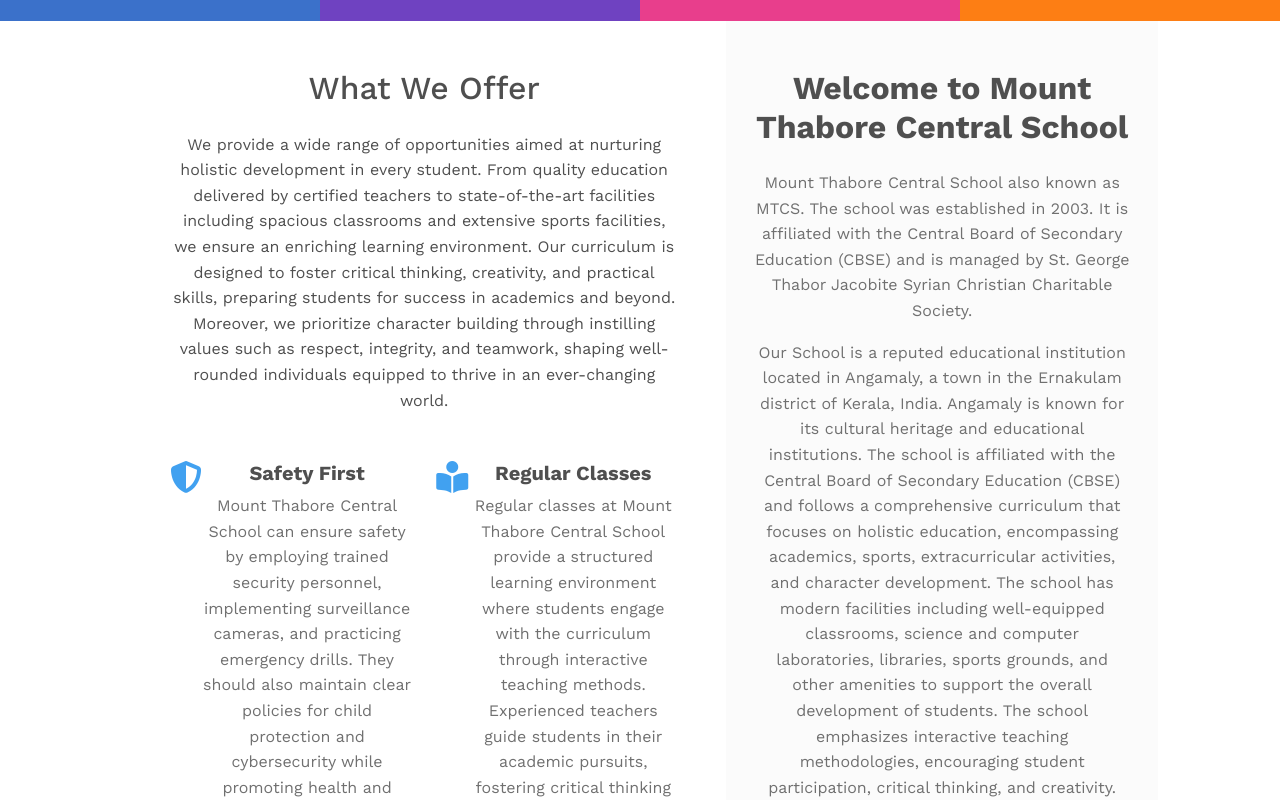
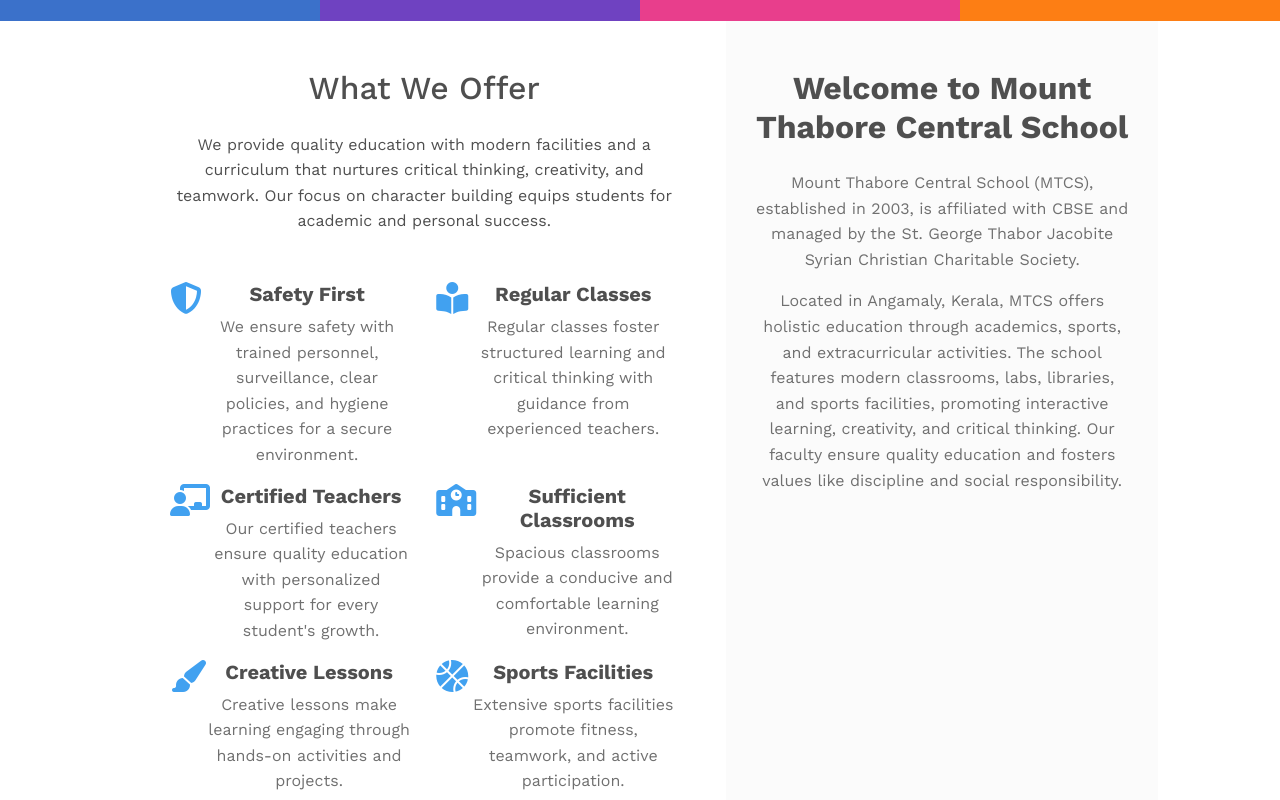
Before and after one commit to vidyajobin/MTCS-School, a React (Create React App) app: page / in a window 1280 px wide. Shown: the part 1140-1940 px from the top of the page. Built offline with nearby package versions, Linux system fonts and the light colour scheme.

Commit message:
vertical layout for services section for tablet devices. need to check certification centering

```diff
--- a/src/App.css
+++ b/src/App.css
@@ -404,6 +404,24 @@
   color: #fff; /* Paragraph text color */
 }
 
+.media-body {
+  padding: 20px;
+  margin: 0 auto;
+  text-align: center;
+}
+
+
+
+
+
+@media (max-width: 768px) {
+  .ftco-services .no-gutters > .col-md-3 {
+    flex: 0 0 100%;
+    max-width: 100%;
+  }
+}
+
+
 
 /* //////////////////////// FOOTER ////////////////////// */
 
--- a/src/pages/About.js
+++ b/src/pages/About.js
@@ -1,15 +1,15 @@
-import React from 'react'
+import React from 'react';
 import { Container, Row, Col } from "react-bootstrap";
-import BreadCrumb from '../components/BreadCrumb'
+import BreadCrumb from '../components/BreadCrumb';
 import Footer from '../components/Footer';
 
-const About = ({show=true}) => {
+const About = ({ show = true }) => {
   return (
     <>
-    {show && <BreadCrumb pagename={'About Us'} />}
-    <section className="ftco-section ftco-no-pt ftc-no-pb">
+      {show && <BreadCrumb pagename={'About Us'} />}
+      <section className="ftco-section ftco-no-pt ftc-no-pb">
         <Container>
-          <Row style={{ marginLeft: '40px', marginRight: '40px',fontSize: '1rem' }} >
+          <Row style={{ marginLeft: '40px', marginRight: '40px', fontSize: '1rem' }}>
             <Col
               md={5}
               className="order-md-last wrap-about py-5 wrap-about bg-light px-1"
@@ -19,65 +19,40 @@
                   Welcome to Mount Thabore Central School
                 </h2>
                 <p>
-                  Mount Thabore Central School also known as MTCS. The school
-                  was established in 2003. It is affiliated with the Central
-                  Board of Secondary Education (CBSE) and is managed by St.
-                  George Thabor Jacobite Syrian Christian Charitable Society.
+                  Mount Thabore Central School (MTCS), established in 2003, is
+                  affiliated with CBSE and managed by the St. George Thabor
+                  Jacobite Syrian Christian Charitable Society.
                 </p>
                 <p>
-                  Our School is a reputed educational
-                  institution located in Angamaly, a town in the Ernakulam
-                  district of Kerala, India. Angamaly is known
-                  for its cultural heritage and educational institutions. The
-                  school is affiliated with the Central Board of Secondary Education (CBSE) and follows a comprehensive curriculum that focuses on holistic education, encompassing academics, sports, extracurricular
-                  activities, and character development. The school has modern facilities including well-equipped classrooms,
-                  science and computer laboratories, libraries, sports grounds,
-                  and other amenities to support the overall development of
-                  students. The school emphasizes interactive teaching
-                  methodologies, encouraging student participation, critical
-                  thinking, and creativity. Mount Thabore Central School offers a variety of extracurricular activities such
-                  as sports, cultural events, arts, and literary activities to
-                  ensure the holistic development of students. The school has qualified and experienced faculty members who
-                  are dedicated to providing quality education and guidance to
-                  the students. The school promotes values such as
-                  discipline, integrity, compassion, and social responsibility
-                  among its students. Overall, Mount Thabore Central School is a prominent educational institution in Angamaly, known
-                  for its academic excellence, holistic approach to education,
-                  and focus on overall student development.
+                  Located in Angamaly, Kerala, MTCS offers holistic education
+                  through academics, sports, and extracurricular activities. The
+                  school features modern classrooms, labs, libraries, and sports
+                  facilities, promoting interactive learning, creativity, and
+                  critical thinking. Our faculty ensure quality education and
+                  fosters values like discipline and social responsibility.
                 </p>
               </div>
             </Col>
-            <Col md={7} className="wrap-about py-5  p-5 pr-md-4 ftco-animate" >
+            <Col md={7} className="wrap-about py-5 p-5 pr-md-4 ftco-animate">
               <h2 className="mb-4">What We Offer</h2>
               <p>
-                We provide a wide range of opportunities aimed at nurturing
-                holistic development in every student. From quality education
-                delivered by certified teachers to state-of-the-art facilities
-                including spacious classrooms and extensive sports facilities,
-                we ensure an enriching learning environment. Our curriculum is
-                designed to foster critical thinking, creativity, and practical
-                skills, preparing students for success in academics and beyond.
-                Moreover, we prioritize character building through instilling
-                values such as respect, integrity, and teamwork, shaping
-                well-rounded individuals equipped to thrive in an ever-changing
-                world.
+                We provide quality education with modern facilities and a
+                curriculum that nurtures critical thinking, creativity, and
+                teamwork. Our focus on character building equips students for
+                academic and personal success.
               </p>
               <Row className="mt-5">
                 <Col lg={6}>
                   <div className="services-2 d-flex">
                     <div className="icon-container-about">
-                      {/* Icon for "Safety First" */}
                       <i className="fas fa-shield-alt" style={{ fontSize: '2rem', color: '#41A1F0' }}></i>
                     </div>
                     <div className="text">
                       <h3>Safety First</h3>
                       <p>
-                        Mount Thabore Central School can ensure safety by
-                        employing trained security personnel, implementing
-                        surveillance cameras, and practicing emergency drills.
-                        They should also maintain clear policies for child
-                        protection and cybersecurity while promoting health and
-                        hygiene practices among students and staff.
+                        We ensure safety with trained personnel, surveillance,
+                        clear policies, and hygiene practices for a secure
+                        environment.
                       </p>
                     </div>
                   </div>
@@ -85,18 +60,13 @@
                 <Col lg={6}>
                   <div className="services-2 d-flex">
                     <div className="icon-container-about">
-                      {/* Icon for "Regular Classes" */}
                       <i className="fas fa-book-reader" style={{ fontSize: '2rem', color: '#41A1F0' }}></i>
                     </div>
                     <div className="text">
                       <h3>Regular Classes</h3>
                       <p>
-                        Regular classes at Mount Thabore Central School provide
-                        a structured learning environment where students engage
-                        with the curriculum through interactive teaching
-                        methods. Experienced teachers guide students in their
-                        academic pursuits, fostering critical thinking skills
-                        and academic excellence.
+                        Regular classes foster structured learning and critical
+                        thinking with guidance from experienced teachers.
                       </p>
                     </div>
                   </div>
@@ -104,19 +74,13 @@
                 <Col lg={6}>
                   <div className="services-2 d-flex">
                     <div className="icon-container-about">
-                      {/* Icon for "Certified Teachers" */}
                       <i className="fas fa-chalkboard-teacher" style={{ fontSize: '2rem', color: '#41A1F0' }}></i>
                     </div>
                     <div className="text">
                       <h3>Certified Teachers</h3>
                       <p>
-                      Certified teachers at Mount Thabore Central School are
-                      qualified professionals who have undergone rigorous
-                      training and have obtained relevant teaching credentials
-                      from accredited institutions. They bring expertise and
-                      dedication to their roles, ensuring high-quality education
-                      and personalized support for students' academic and
-                      personal development.
+                        Our certified teachers ensure quality education with
+                        personalized support for every student's growth.
                       </p>
                     </div>
                   </div>
@@ -124,18 +88,13 @@
                 <Col lg={6}>
                   <div className="services-2 d-flex">
                     <div className="icon-container-about">
-                      {/* Icon for "Sufficient Classrooms" */}
                       <i className="fas fa-school" style={{ fontSize: '2rem', color: '#41A1F0' }}></i>
                     </div>
                     <div className="text">
                       <h3>Sufficient Classrooms</h3>
                       <p>
-                      Mount Thabore Central School is equipped with sufficient
-                      classroom space, ensuring that all students have a
-                      conducive environment for learning. With spacious
-                      classrooms, students have ample room to move around,
-                      interact with peers, and engage with the curriculum,
-                      promoting effective teaching and learning experiences.
+                        Spacious classrooms provide a conducive and comfortable
+                        learning environment.
                       </p>
                     </div>
                   </div>
@@ -143,16 +102,13 @@
                 <Col lg={6}>
                   <div className="services-2 d-flex">
                     <div className="icon-container-about">
-                      {/* Icon for "Creative Lessons" */}
                       <i className="fas fa-paint-brush" style={{ fontSize: '2rem', color: '#41A1F0' }}></i>
                     </div>
                     <div className="text">
                       <h3>Creative Lessons</h3>
                       <p>
-                      Creative lessons at Mount Thabore Central School ignite
-                      students' imaginations through hands-on activities, group
-                      projects, and multimedia presentations, making learning
-                      fun and engaging.
+                        Creative lessons make learning engaging through hands-on
+                        activities and projects.
                       </p>
                     </div>
                   </div>
@@ -160,17 +116,13 @@
                 <Col lg={6}>
                   <div className="services-2 d-flex">
                     <div className="icon-container-about">
-                      {/* Icon for "Sports Facilities" */}
                       <i className="fas fa-basketball-ball" style={{ fontSize: '2rem', color: '#41A1F0' }}></i>
                     </div>
                     <div className="text">
                       <h3>Sports Facilities</h3>
                       <p>
-                      Mount Thabore Central School offers extensive sports
-                      facilities, including well-maintained fields, courts, and
-                      equipment, encouraging students to participate in a
-                      variety of sports and physical activities to promote
-                      overall fitness and teamwork.
+                        Extensive sports facilities promote fitness, teamwork,
+                        and active participation.
                       </p>
                     </div>
                   </div>
@@ -180,9 +132,9 @@
           </Row>
         </Container>
       </section>
-      {show && <Footer /> }
+      {show && <Footer />}
     </>
-  )
-}
+  );
+};
 
-export default About
+export default About;
```
